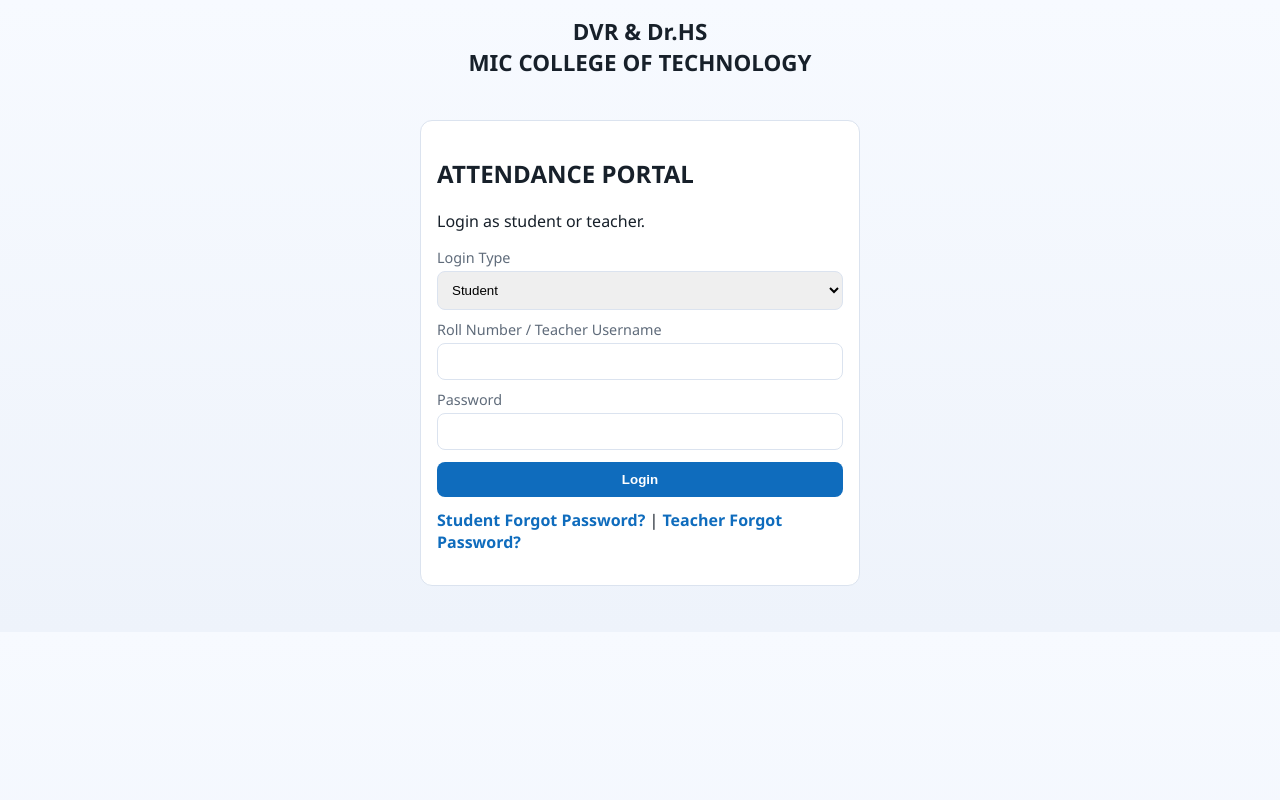
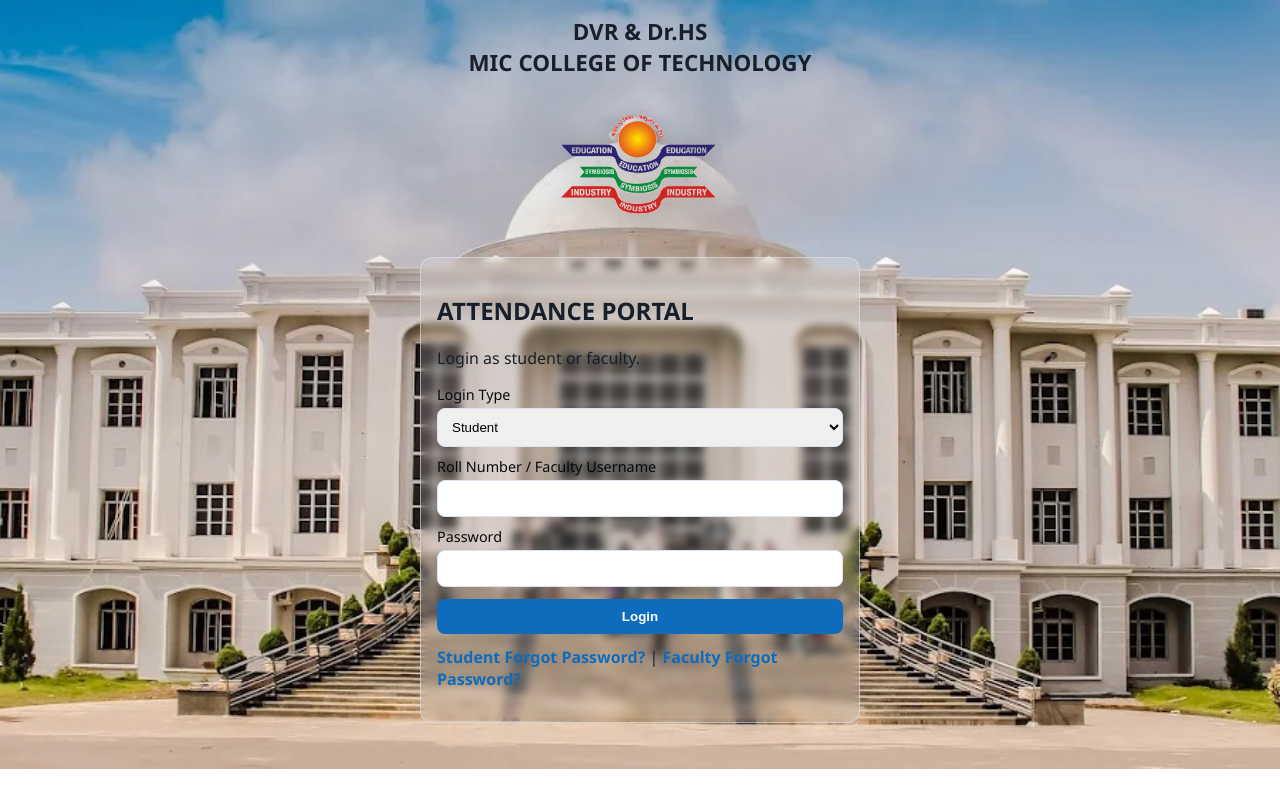
Before and after one commit to gchaitanyasai21-design/attendance, a Flask app: page /login in a window 1280 px wide. Run offline with Flask 3, Linux system fonts and the light colour scheme.

Commit message:
Update attendance app and timetable fixes

```diff
--- a/app.py
+++ b/app.py
@@ -6,6 +6,7 @@ import smtplib
 import time
 from datetime import date, timedelta
 from email.message import EmailMessage
+from typing import Dict, List, Optional
 import xml.etree.ElementTree as ET
 import zipfile
 from flask import Flask, flash, g, redirect, render_template, request, session, url_for
@@ -45,6 +46,10 @@ CLASS_DOCX_PATHS = [
     r"C:\Users\gchai\Downloads\IT-B .docx",
     r"C:\Users\gchai\Downloads\MECH .docx",
 ]
+TIME_TABLE_DOCX_PATHS = [
+    os.environ.get("TIME_TABLE_DOCX", "").strip(),
+    r"C:\Users\gchai\Downloads\time table .docx",
+]
 
 CIVIL_ATTENDANCE_DATA = [
     ("25H71A0101", 55, 61),
@@ -89,6 +94,10 @@ ADMIN_TEACHER_USERNAME = os.environ.get("ADMIN_TEACHER_USERNAME", "HODMIC@").str
 ADMIN_TEACHER_PASSWORD = os.environ.get("ADMIN_TEACHER_PASSWORD", "hod123@").strip()
 ADMIN_TEACHER_EMAIL = os.environ.get("ADMIN_TEACHER_EMAIL", "hodmic@college.local").strip().lower()
 
+_TIMETABLE_CACHE: Dict[str, dict] = {}
+_TIMETABLE_CACHE_PATH: Optional[str] = None
+_TIMETABLE_CACHE_MTIME: Optional[float] = None
+
 
 def get_db():
     if "db" not in g:
@@ -302,7 +311,7 @@ def _seed_default_teacher(db):
         VALUES (?, ?, ?)
         """,
         (
-            "Default Teacher",
+            "Default Faculty",
             DEFAULT_TEACHER_USERNAME,
             generate_password_hash(DEFAULT_TEACHER_PASSWORD),
         ),
@@ -330,7 +339,7 @@ def _seed_admin_teacher(db):
         VALUES (?, ?, ?)
         """,
         (
-            "Admin Teacher",
+            "Admin Faculty",
             ADMIN_TEACHER_USERNAME,
             generate_password_hash(ADMIN_TEACHER_PASSWORD),
         ),
@@ -417,6 +426,169 @@ def _build_spread_statuses(attended_classes: int, total_classes: int):
 def _roman_to_int(value: str):
     mapping = {"I": 1, "II": 2, "III": 3, "IV": 4, "V": 5, "VI": 6}
     return mapping.get(value.strip().upper())
+
+
+def _normalize_section_label(value: str) -> str:
+    text = " ".join((value or "").split())
+    text = text.replace(" - ", "-").replace("- ", "-").replace(" -", "-")
+    return text.upper()
+
+
+def _clean_cell_text(value: str) -> str:
+    if not value:
+        return ""
+    text = value.replace("\r", "\n")
+    lines = []
+    for line in text.split("\n"):
+        cleaned = " ".join(line.split())
+        if cleaned:
+            lines.append(cleaned)
+    return "\n".join(lines)
+
+
+def _looks_like_schedule_table(table) -> bool:
+    if not table.rows or len(table.rows) < 3:
+        return False
+    row1 = (table.rows[1].cells[0].text or "").upper()
+    row2 = (table.rows[2].cells[0].text or "").upper()
+    return "PERIOD" in row1 and "DAY" in row2
+
+
+def _looks_like_course_table(table) -> bool:
+    if not table.rows or len(table.rows) < 2:
+        return False
+    header_text = " ".join((cell.text or "").upper() for cell in table.rows[1].cells)
+    return "COURSE CODE" in header_text and "COURSE TITLE" in header_text
+
+
+def _extract_table_rows(table) -> List[List[str]]:
+    rows: List[List[str]] = []
+    for row in table.rows:
+        rows.append([_clean_cell_text(cell.text) for cell in row.cells])
+    return rows
+
+
+def _parse_timetable_docx(docx_path: str) -> Dict[str, dict]:
+    if Document is None:
+        return {}
+    if not os.path.exists(docx_path):
+        return {}
+
+    doc = Document(docx_path)
+    results: Dict[str, dict] = {}
+    idx = 0
+
+    while idx < len(doc.tables):
+        table = doc.tables[idx]
+        if _looks_like_schedule_table(table):
+            class_label_raw = (table.rows[0].cells[0].text or "").strip()
+            class_label = _normalize_section_label(class_label_raw)
+            schedule_rows = _extract_table_rows(table)
+            courses = None
+
+            if idx + 1 < len(doc.tables) and _looks_like_course_table(doc.tables[idx + 1]):
+                course_rows = _extract_table_rows(doc.tables[idx + 1])
+                if course_rows and "CLASS IN-CHARGE" in (course_rows[0][0] or "").upper():
+                    course_rows = course_rows[1:]
+                if course_rows:
+                    courses = {
+                        "headers": course_rows[0],
+                        "rows": course_rows[1:],
+                    }
+                idx += 1
+
+            if class_label:
+                results[class_label] = {
+                    "label": class_label_raw or class_label,
+                    "schedule": schedule_rows,
+                    "courses": courses,
+                }
+        idx += 1
+
+    return results
+
+
+def _dedupe_schedule_period_columns(schedule: List[List[str]]) -> List[List[str]]:
+    if not schedule or len(schedule) < 2:
+        return schedule
+
+    period_row = schedule[1]
+    if not period_row:
+        return schedule
+
+    keep_indexes = [0]
+    seen_period_numbers = set()
+
+    for idx in range(1, len(period_row)):
+        label = (period_row[idx] or "").strip()
+        if label.isdigit():
+            if label in seen_period_numbers:
+                continue
+            seen_period_numbers.add(label)
+        keep_indexes.append(idx)
+
+    if len(keep_indexes) == len(period_row):
+        return schedule
+
+    deduped: List[List[str]] = []
+    for row in schedule:
+        deduped.append([row[i] if i < len(row) else "" for i in keep_indexes])
+    return deduped
+
+
+def _load_timetables() -> Dict[str, dict]:
+    global _TIMETABLE_CACHE, _TIMETABLE_CACHE_PATH, _TIMETABLE_CACHE_MTIME
+
+    for path in TIME_TABLE_DOCX_PATHS:
+        if not path:
+            continue
+        if not os.path.exists(path):
+            continue
+        mtime = os.path.getmtime(path)
+        if _TIMETABLE_CACHE and _TIMETABLE_CACHE_PATH == path and _TIMETABLE_CACHE_MTIME == mtime:
+            return _TIMETABLE_CACHE
+        data = _parse_timetable_docx(path)
+        _TIMETABLE_CACHE = data
+        _TIMETABLE_CACHE_PATH = path
+        _TIMETABLE_CACHE_MTIME = mtime
+        return data
+    return {}
+
+
+def _get_student_timetable(student_department: str) -> Optional[dict]:
+    section_key = _normalize_section_label(student_department or "")
+    if not section_key:
+        return None
+    timetables = _load_timetables()
+    timetable = timetables.get(section_key)
+    if not timetable:
+        return None
+
+    schedule = timetable.get("schedule") or []
+    if len(schedule) >= 3:
+        header_row = schedule[0]
+        period_row = schedule[1]
+        day_row = schedule[2]
+        if (
+            header_row
+            and period_row
+            and day_row
+            and "PERIOD" in (period_row[0] or "").upper()
+            and "DAY" in (day_row[0] or "").upper()
+        ):
+            adjusted = [row[:] for row in schedule]
+            label = timetable.get("label") or header_row[0]
+            new_header = [""] * len(header_row)
+            new_header[0] = label
+            adjusted[0] = new_header
+            adjusted[1] = [period_row[0]] + header_row[1:]
+            schedule = adjusted
+
+    deduped_schedule = _dedupe_schedule_period_columns(schedule)
+    if deduped_schedule is not schedule:
+        timetable = {**timetable, "schedule": deduped_schedule}
+
+    return timetable
 
 
 def _parse_class_docx(docx_path: str):
@@ -821,7 +993,7 @@ def login():
             ).fetchone()
 
             if not student:
-                flash("Student not found. Ask teacher to add your profile.", "error")
+                flash("Student not found. Ask faculty to add your profile.", "error")
                 return render_template("login.html", selected_login_type=login_type)
 
             password_hash = student["password_hash"]
@@ -840,7 +1012,7 @@ def login():
             (username.lower(),),
         ).fetchone()
         if not teacher:
-            flash("Teacher account not found.", "error")
+            flash("Faculty account not found.", "error")
             return render_template("login.html", selected_login_type=login_type)
 
         if not check_password_hash(teacher["password_hash"], password):
@@ -917,7 +1089,7 @@ def teacher_forgot_password():
         ).fetchone()
 
         if not teacher or not teacher["email"] or teacher["email"].lower() != email:
-            flash("Teacher username and email do not match.", "error")
+            flash("Faculty username and email do not match.", "error")
             return render_template("teacher_forgot_password.html")
 
         otp = f"{secrets.randbelow(1000000):06d}"
@@ -998,7 +1170,7 @@ def verify_otp():
 def teacher_verify_otp():
     teacher_id = session.get("password_reset_teacher_id")
     if not teacher_id:
-        flash("Start from teacher forgot password first.", "error")
+        flash("Start from faculty forgot password first.", "error")
         return redirect(url_for("teacher_forgot_password"))
 
     if request.method == "POST":
@@ -1039,7 +1211,7 @@ def teacher_verify_otp():
         )
         db.commit()
         session.pop("password_reset_teacher_id", None)
-        flash("Teacher password reset successful. Please login.", "success")
+        flash("Faculty password reset successful. Please login.", "success")
         return redirect(url_for("login"))
 
     return render_template("teacher_verify_otp.html")
@@ -1139,7 +1311,7 @@ def teacher_change_credentials():
             flash("Username already exists.", "error")
             return render_template("teacher_change_credentials.html", teacher=teacher)
 
-        flash("Teacher credentials updated successfully.", "success")
+        flash("Faculty credentials updated successfully.", "success")
         return redirect(url_for("admin"))
 
     return render_template("teacher_change_credentials.html", teacher=teacher)
@@ -1164,6 +1336,7 @@ def dashboard():
     db = get_db()
     student = db.execute("SELECT * FROM students WHERE id = ?", (student_id,)).fetchone()
     stats = calculate_stats(student_id)
+    timetable = _get_student_timetable(student["department"])
 
     records = db.execute(
         """
@@ -1182,6 +1355,24 @@ def dashboard():
         stats=stats,
         min_percentage=MIN_PERCENTAGE,
         records=records,
+        timetable=timetable,
+    )
+
+
+@app.route("/timetable")
+def timetable():
+    student_id = get_logged_in_student_id()
+    if not student_id:
+        return redirect(url_for("login"))
+
+    db = get_db()
+    student = db.execute("SELECT * FROM students WHERE id = ?", (student_id,)).fetchone()
+    timetable = _get_student_timetable(student["department"])
+
+    return render_template(
+        "timetable.html",
+        student=student,
+        timetable=timetable,
     )
 
 
@@ -1225,7 +1416,7 @@ def admin():
 
         if action == "add_teacher":
             if not can_manage_teachers:
-                flash("Only the admin user can manage teachers.", "error")
+                flash("Only the admin user can manage faculty.", "error")
                 return redirect(url_for("admin"))
 
             name = request.form.get("name", "").strip()
@@ -1245,22 +1436,22 @@ def admin():
                         (name, username, email, generate_password_hash(password)),
                     )
                     db.commit()
-                    flash("Teacher added.", "success")
+                    flash("Faculty added.", "success")
                 except sqlite3.IntegrityError:
-                    flash("Teacher username already exists.", "error")
+                    flash("Faculty username already exists.", "error")
 
         if action == "remove_teacher":
             if not can_manage_teachers:
-                flash("Only the admin user can manage teachers.", "error")
+                flash("Only the admin user can manage faculty.", "error")
                 return redirect(url_for("admin"))
 
             username = request.form.get("username", "").strip().lower()
             if not username:
-                flash("Teacher username is required.", "error")
+                flash("Faculty username is required.", "error")
             elif current_teacher and username == current_teacher["username"].strip().lower():
-                flash("You cannot remove the current logged-in teacher.", "error")
+                flash("You cannot remove the current logged-in faculty.", "error")
             elif username == ADMIN_TEACHER_USERNAME:
-                flash("You cannot remove the admin teacher.", "error")
+                flash("You cannot remove the admin faculty.", "error")
             else:
                 deleted = db.execute(
                     "DELETE FROM teachers WHERE username = ?",
@@ -1268,9 +1459,9 @@ def admin():
                 ).rowcount
                 db.commit()
                 if deleted:
-                    flash("Teacher removed.", "success")
+                    flash("Faculty removed.", "success")
                 else:
-                    flash("Teacher not found.", "error")
+                    flash("Faculty not found.", "error")
 
         if action in {"update_attendance", "delete_attendance", "update_attendance_bulk"}:
             roll_no = request.form.get("attendance_roll_no", "").strip()
@@ -1450,8 +1641,7 @@ with app.app_context():
 
 
 if __name__ == "__main__":
-    port = int(os.environ.get("PORT", "5000"))
-    host = os.environ.get("HOST", "0.0.0.0")
-    print("Checkpoint: startup configuration loaded.")
-    print(f"Starting server on http://{host}:{port}")
-    app.run(host=host, port=port, debug=True)
+    with app.app_context():
+        init_db()
+        import_class_docx_attendance()
+    app.run(host="0.0.0.0", port=5000, debug=True)
--- a/static/styles.css
+++ b/static/styles.css
@@ -2,7 +2,7 @@
   --bg: #f5f7fb;
   --card: #ffffff;
   --text: #17202a;
-  --muted: #5f6b7a;
+  --muted: #06090b;
   --primary: #0f6cbd;
   --border: #dbe3ef;
   --good: #0e9f6e;
@@ -16,6 +16,22 @@ body {
   font-family: "Segoe UI", Tahoma, sans-serif;
   background: linear-gradient(180deg, #f7faff, #eef3fb);
   color: var(--text);
+}
+.login-body {
+  background-repeat: no-repeat;
+  background-position: center top;
+  background-size: cover;
+}
+.login-header {
+  display: flex;
+  justify-content: center;
+  margin: 8px 0 12px;
+}
+.login-logo {
+  width: 200px;
+  height: auto;
+  display: block;
+  filter: drop-shadow(0 6px 10px rgba(0, 0, 0, 0.18));
 }
 .container {
   max-width: 1000px;
@@ -62,6 +78,11 @@ nav a {
   border-radius: 12px;
   padding: 16px;
   margin-bottom: 14px;
+}
+.login-body .card {
+  background: rgba(255, 255, 255, 0.18);
+  border-color: rgba(219, 227, 239, 0.6);
+  backdrop-filter: blur(4px);
 }
 .narrow { max-width: 440px; margin: 30px auto; }
 label {
@@ -147,6 +168,13 @@ th, td {
   padding: 8px;
   font-size: 0.95rem;
 }
+.timetable-wrap {
+  width: 100%;
+  overflow-x: auto;
+}
+.timetable {
+  min-width: 720px;
+}
 .alerts { margin-bottom: 10px; }
 .alert {
   border-radius: 8px;
--- a/templates/base.html
+++ b/templates/base.html
@@ -6,7 +6,7 @@
   <title>{{ title or college_name }}</title>
   <link rel="stylesheet" href="{{ url_for('static', filename='styles.css') }}">
 </head>
-<body>
+<body class="{% if request.endpoint == 'login' %}login-body{% endif %}" {% if request.endpoint == 'login' %}style="background-image: url('{{ url_for('static', filename='login-building.jpg') }}')" {% endif %}>
   <div class="container">
     <header class="topbar">
       <h1>
@@ -21,9 +21,10 @@
       <nav>
         {% if session.get('role') == 'student' %}
           <a href="{{ url_for('change_password') }}">Change Password</a>
+          <a href="{{ url_for('timetable') }}">Time Table</a>
           <a href="{{ url_for('logout') }}">Logout</a>
         {% elif session.get('role') == 'teacher' %}
-          <a href="{{ url_for('admin') }}">Teacher Panel</a>
+          <a href="{{ url_for('admin') }}">Faculty Panel</a>
           <a href="{{ url_for('teacher_notifications') }}">Notifications</a>
           <a href="{{ url_for('teacher_students') }}">Student Details</a>
           <a href="{{ url_for('teacher_change_credentials') }}">Change Credentials</a>
--- a/templates/login.html
+++ b/templates/login.html
@@ -1,16 +1,19 @@
 {% extends "base.html" %}
 {% block content %}
+<div class="login-header">
+  <img class="login-logo" src="{{ url_for('static', filename='login-logo.png') }}" alt="College Logo">
+</div>
 <section class="card narrow">
   <h2>ATTENDANCE PORTAL</h2>
-  <p>Login as student or teacher.</p>
+  <p>Login as student or faculty.</p>
   <form method="post">
     <label for="login_type">Login Type</label>
     <select id="login_type" name="login_type" required>
       <option value="student" {{ 'selected' if selected_login_type == 'student' else '' }}>Student</option>
-      <option value="teacher" {{ 'selected' if selected_login_type == 'teacher' else '' }}>Teacher</option>
+      <option value="teacher" {{ 'selected' if selected_login_type == 'teacher' else '' }}>Faculty</option>
     </select>
 
-    <label for="username">Roll Number / Teacher Username</label>
+    <label for="username">Roll Number / Faculty Username</label>
     <input id="username" name="username" required>
 
     <label for="password">Password</label>
@@ -22,7 +25,7 @@
   <p class="inline-links">
     <a href="{{ url_for('forgot_password') }}">Student Forgot Password?</a>
     |
-    <a href="{{ url_for('teacher_forgot_password') }}">Teacher Forgot Password?</a>
+    <a href="{{ url_for('teacher_forgot_password') }}">Faculty Forgot Password?</a>
   </p>
 </section>
 {% endblock %}
--- a/templates/teacher_change_credentials.html
+++ b/templates/teacher_change_credentials.html
@@ -1,7 +1,7 @@
 {% extends "base.html" %}
 {% block content %}
 <section class="card narrow">
-  <h2>Teacher Credentials</h2>
+  <h2>Faculty Credentials</h2>
   <p>Update username, email, and password.</p>
 
   <form method="post">
--- a/templates/teacher_forgot_password.html
+++ b/templates/teacher_forgot_password.html
@@ -2,11 +2,11 @@
 {% block content %}
 <section class="card narrow">
   <p><a href="{{ url_for('login') }}">&larr; Back to Login</a></p>
-  <h2>Teacher Forgot Password</h2>
-  <p>Enter teacher username and registered email to get OTP.</p>
+  <h2>Faculty Forgot Password</h2>
+  <p>Enter faculty username and registered email to get OTP.</p>
 
   <form method="post">
-    <label for="username">Teacher Username</label>
+    <label for="username">Faculty Username</label>
     <input id="username" name="username" required>
 
     <label for="email">Registered Email</label>
--- a/templates/teacher_verify_otp.html
+++ b/templates/teacher_verify_otp.html
@@ -1,7 +1,7 @@
 {% extends "base.html" %}
 {% block content %}
 <section class="card narrow">
-  <h2>Teacher Verify OTP</h2>
+  <h2>Faculty Verify OTP</h2>
   <p>Enter OTP from email and set your new password.</p>
 
   <form method="post">
```
Also changed, not shown: templates/admin.html (+6 -6 lines), templates/timetable.html (added, +52 -0 lines), attendance.db, static/login-building.jpg (added), static/login-logo.jpg (added), static/login-logo.png (added), 1 other file.
